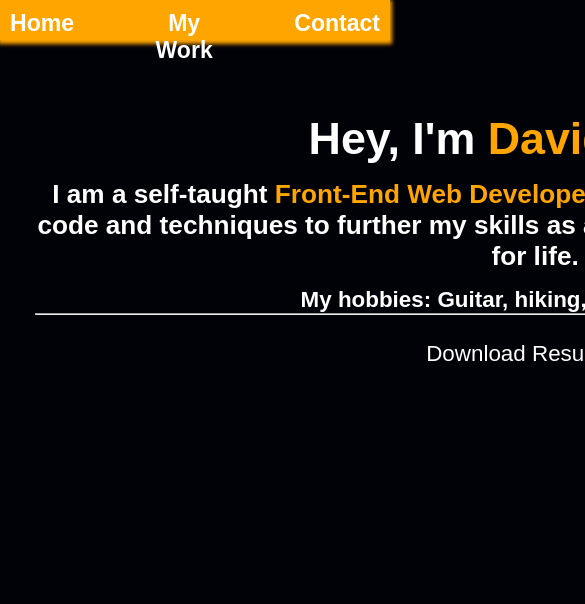
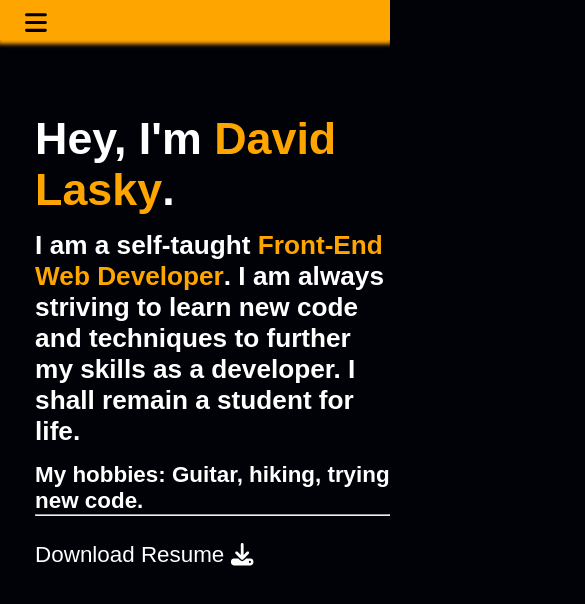
Before and after one commit to davidl117/portfolio-broken, a React (Create React App) app: page / in a window 390 px wide. Shown: the top 604 px of the page, 585 px wide, since content can reach past the window. Built offline with nearby package versions, Linux system fonts and the light colour scheme; a web font is replaced by a local one.

Commit message:
responsive listyle

```diff
--- a/public/index.html
+++ b/public/index.html
@@ -13,7 +13,7 @@
     />
     <link rel="apple-touch-icon" href="%PUBLIC_URL%/logo192.png" />
     <link rel="manifest" href="%PUBLIC_URL%/manifest.json" />
-    <title></title>
+    <title>Portfolio</title>
   </head>
   <body>
     <div id="root"></div>
--- a/src/App.css
+++ b/src/App.css
@@ -47,19 +47,25 @@ body::-webkit-scrollbar{
   background-color: orange;
   display: flex;
   justify-content: space-around;
-  width: 100%;
+  min-width: 100%;
   height: 40px;
   margin-top: -5vmax;
-  margin: 0px 0 0 0;
+  margin: 0 0 0 0;
   font-size: larger;
   padding: 10px;
   box-shadow: 0 2px 4px 2px orange;
+  position: fixed;
+  top: 0;
 }
 
-.nav-container > li {
+li {
+  display: inline-block;
+  margin-right: 80px;
+  margin-left: 100px;
   list-style: none;
   font-weight: 600;
   font-size: larger;
+  text-transform: uppercase;
 }
 
 a {
@@ -76,20 +82,17 @@ a:hover {
   color: wheat;
 }
 
-.app-container {
-}
-
 .project-frame {
   display: grid;
   grid-template-columns: auto auto auto auto ;
   margin: 12% auto 20% 15%;
   gap: 5px;
-  animation: top-to-bottom 200ms ease-in;
+  animation: bottom-to-top 200ms ease-in;
 }
 
-@keyframes top-to-bottom {
+@keyframes bottom-to-top {
   0% {
-    transform: translateY(-100%);
+    transform: translateY(100%);
   }
 }
 
@@ -103,6 +106,12 @@ a:hover {
   width: 260px;
   height: 300px;
   border: 2px solid orange;
+  opacity: 50%;
+  transition: opacity 0.5s ease;
+}
+
+.project-img:hover {
+  opacity: 100%;
 }
 
 .project-dscrp {
@@ -118,24 +127,171 @@ button {
   cursor: pointer;
 }
 
+.nav-container button {
+  display: none;
+}
+
 .display-text-btn {
   padding: 5px;
   border: none;
   color: seagreen
 }
 
+.description-image {
+  display: none;
+}
+
+/* ------------Contact Page Styling------------- */
+
+.contact-container {
+  position: relative;
+  top: 100px;
+  margin-left: 41%;
+  color: white;
+}
 
 
-/* begin responsiveness for mobile */
-@media (max-width: 600px) {
-  .app-container {
-      display: block;
-      text-align: center;
-      min-width: 360px;
+/*-------------Begin responsiveness for mobile---------------*/
+
+@media (max-width: 800px) {
+
+  .project-dscrp {
+    display: none ;
   }
+
+  .description-image {
+    display: block;
+    position: relative;
+    top: -200px;
+    color: rgb(90, 244, 255);
+    font-size: larger;
+    opacity: 100%;
+    margin-left: 15px;
+  }
+
+
+  .project-frame {
+    display: block;
+    /* flex-direction: column; */
+    margin-left: auto;
+    animation: fade-in none;
+  }
+
+  .project-frame {
+    animation: fadeIn ease 2s;
+    -webkit-animation: fadeIn ease 2s;
+    -moz-animation: fadeIn ease 2s;
+    -o-animation: fadeIn ease 2s;
+    -ms-animation: fadeIn ease 2s;
+  }
+  @keyframes fadeIn {
+    0% {
+      opacity:0%;
+    }
+    100% {
+      opacity:100%;
+    }
+  }
+  @-moz-keyframes fadeIn {
+    0% {
+      opacity:0;
+    }
+    100% {
+      opacity:1;
+    }
+  }
+  @-webkit-keyframes fadeIn {
+    0% {
+      opacity:0;
+    }
+    100% {
+      opacity:1;
+    }
+  }
+  @-o-keyframes fadeIn {
+    0% {
+      opacity:0;
+    }
+    100% {
+      opacity:1;
+    }
+  }
+  @-ms-keyframes fadeIn {
+    0% {
+      opacity:0;
+    }
+    100% {
+      opacity:1;
+    }
+  }
+
+  .header-container {
+    max-width: fit-content;
+  }
+
+  .ham-bars {
+    position: fixed;
+    display: inline-block;
+    margin-right: auto;
+    height: 25px;
+    position: fixed;
+    top: 10px;
+    left: 25px;
+  }
+
   .nav-container {
-      display: flex;
-      gap: 70px;
-      min-width: 339px;
+    position: relative;
   }
+
+  .nav-container button {
+    position: fixed;
+    display: block;
+    background-color: orange;
+    border: none;
+  }
+
+  .menu-open {
+    position: fixed;
+    background-color: orange;
+    height: 100%;
+    width: 100%;
+    z-index: 12;
+    animation: menu-to-open .5s ease;
+  }
+
+  @keyframes menu-to-open {
+  0% {
+    transform: translatey(-100%);
+  }
+  }
+
+  .li-display {
+    display: block;
+    list-style-type: none;
+    margin-top: 10%;
+    font-weight: 600;
+    font-size: larger;
+    text-transform: uppercase;
+    z-index: 12;
+  }
+
+  .li-display li {
+    margin-top: 15%;
+    margin-left: 40%;
+  }
+
+  .li-none {
+    display: none;
+    margin-top: 15%;
+  }
+
+  a:hover {
+    background: black;
+    color: white;
+    border-radius: 5px;
+    width: 100px;
+    text-align: center;
+    box-shadow: 0 2px 5px black;
+  }
+
 }
--- a/src/App.js
+++ b/src/App.js
@@ -2,6 +2,7 @@ import React from 'react';
 import "./App.css";
 import Navigation from './Components/Navigation';
 import Header from './Components/Header';
+import Contact from './Components/Contact';
 import { Routes, Route } from 'react-router-dom';
 import Work from './Components/Work';
 
@@ -14,7 +15,7 @@ export default function App() {
       <Routes>
         <Route exact path="/" element={<Header/>}/>
         <Route exact path='/work' element={<Work/>} />
-        {/* <Route exact path='/contact' element={<Contact/>} /> */}
+        <Route exact path='/contact' element={<Contact/>} />
       </Routes>
     </div>
   );
--- a/src/Components/Navigation.js
+++ b/src/Components/Navigation.js
@@ -1,9 +1,28 @@
-import React from "react";
+import React, { useState } from "react";
+import { FontAwesomeIcon } from '@fortawesome/react-fontawesome'
+import { faBars } from '@fortawesome/free-solid-svg-icons'
+
 // import { Link } from "react-router-dom";
 
 export default function Navigation() {
+
+    const[menuOpen, setIsOpen] = useState(false);
+    console.log(menuOpen)
+
+    function toggleMenu() {
+        setIsOpen(prevOpen => !prevOpen)
+    };
+
     return (
-        <div className="nav-container">
+        <nav className="nav-container">
+            <button className={` ${menuOpen ? "menu-open": ""}`}>
+                <FontAwesomeIcon
+                             onClick={toggleMenu}
+                             className="ham-bars"
+                             icon={faBars}
+                />
+            </button>
+            <div className={` ${menuOpen ? "menu-open li-display": "li-none"}`}>
                 <li>
                     <a href="/">Home</a>
                 </li>
@@ -13,6 +32,7 @@ export default function Navigation() {
                 <li>
                     <a href="contact">Contact</a>
                 </li>
-        </div>
+            </div>
+        </nav>
     )
 }
```
